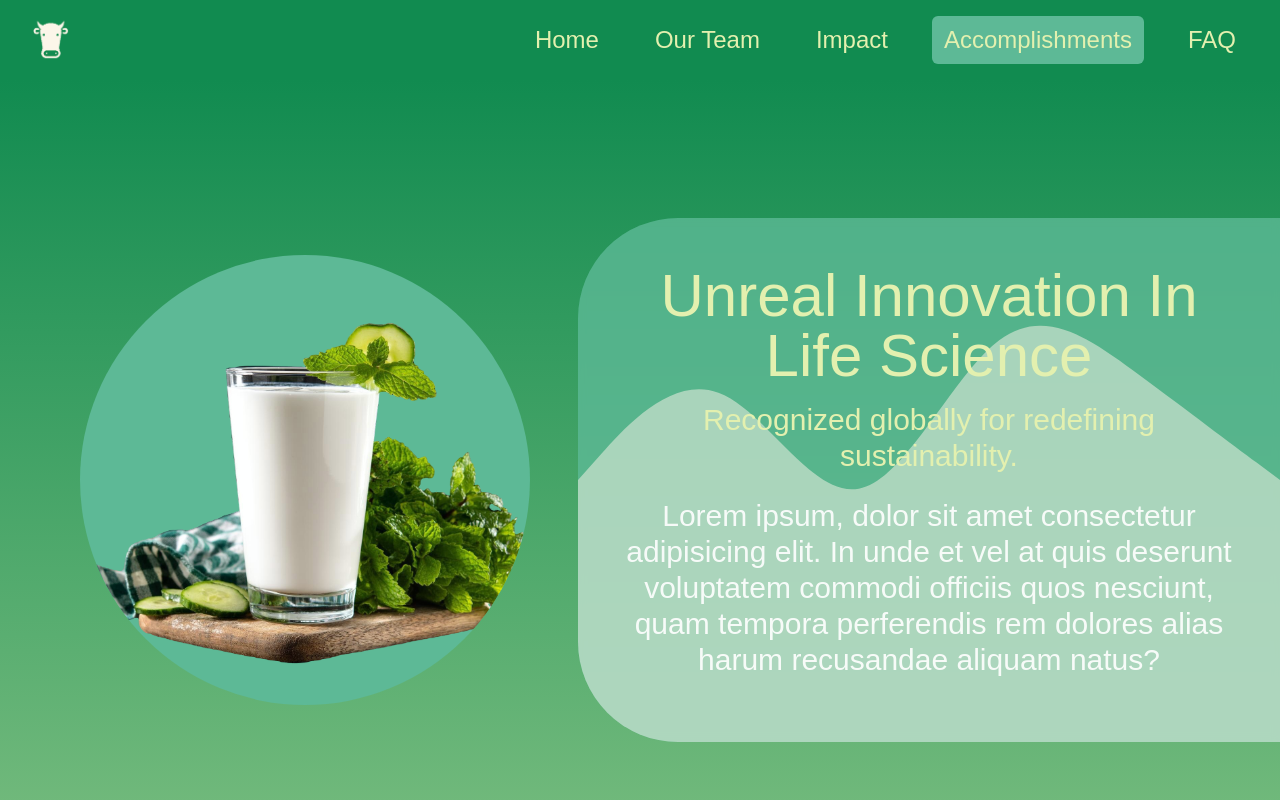
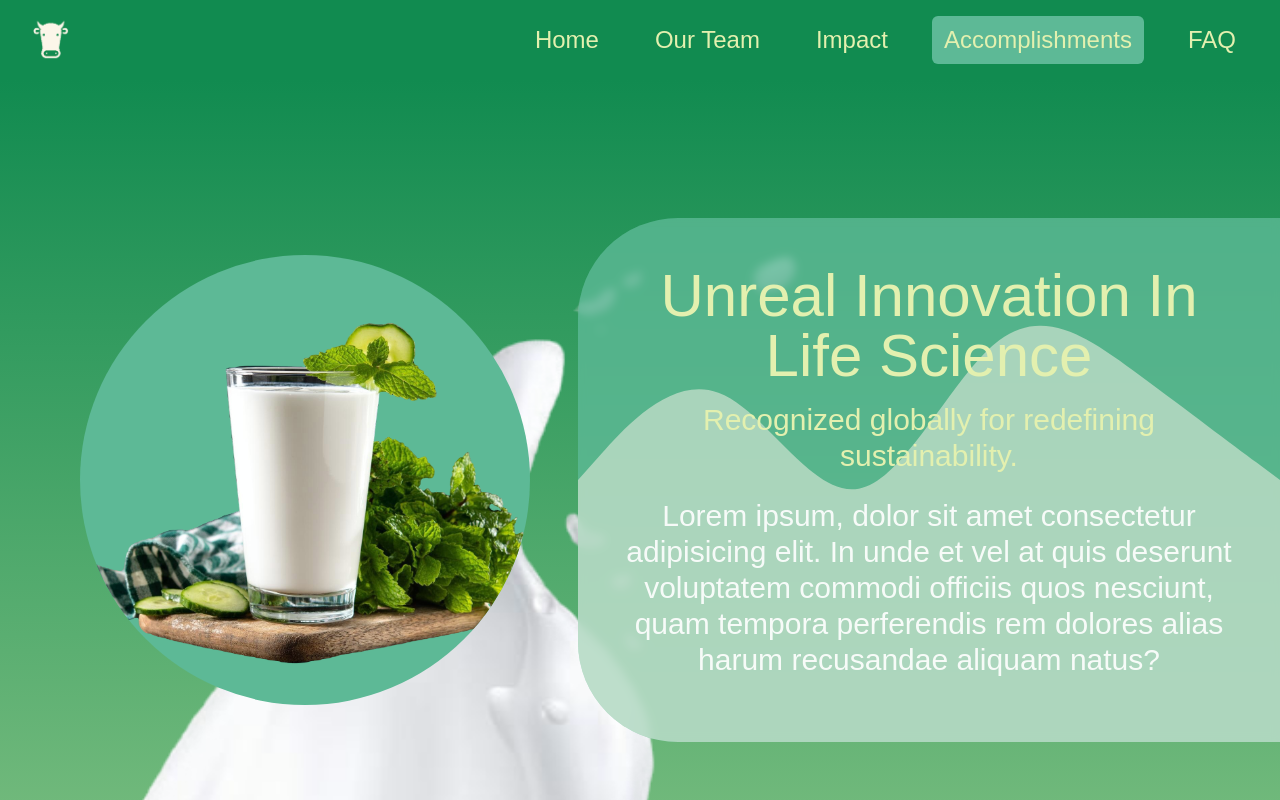
Before and after one commit to OldmanGalaxy/Zero-Cow, a Next.js app: page /accomplishments in a window 1280 px wide. Shown: the top 800 px of the page. Built offline with nearby package versions, Linux system fonts and the light colour scheme; a web font is replaced by a local one.

Commit message:
style: accomplishments footer

```diff
--- a/app/accomplishments/page.tsx
+++ b/app/accomplishments/page.tsx
@@ -36,44 +36,32 @@ function Accomplishments() {
 
   return (
     <>
-      <div className="min-h-screen flex flex-col">
       <Navbar />
-
-        {/* Main content */}
-        <main className="flex-grow">
-          <div className="relative mt-20">
+      <main className="relative mt-20">
+        <div className="relative z-10">
           <div
-              className="fixed inset-0 bg-cover bg-center"
+            className="absolute inset-0 bg-cover bg-center"
             style={{
               backgroundImage: "url('/images/milk2_full.png')",
-                zIndex: -1,
-              }}
-            />
-            <div className="relative bg-gradient-to-b from-dgreen via-ygreen to-lgreen">
+              zIndex: 0,
+            }}></div>
+          <div className="bg-gradient-to-b from-dgreen via-ygreen to-dgreen">
             <Section1 />
             <Section2 />
             <Section3 />
             <Section4 />
           </div>
-          </div>
-        </main>
-      </div>
-
-      {/* Footer section with milk flow transition */}
           <div className="relative">
-        {/* Milk flow positioned to overlap */}
-        <div
-          className="absolute bottom-full left-0 right-0 overflow-hidden z-10"
-          style={{ transform: "translateY(1px)" }} // Ensures seamless connection
-        >
+            <div className="absolute bottom-full w-full">
               <MilkFlow />
             </div>
 
-        {/* Footer with gradient background */}
             <div className="relative bg-gradient-to-b from-lgreen to-dgreen">
               <Footer />
             </div>
           </div>
+        </div>
+      </main>
     </>
   );
 }
```
Lines whose indentation alone changed are shown as unchanged.
